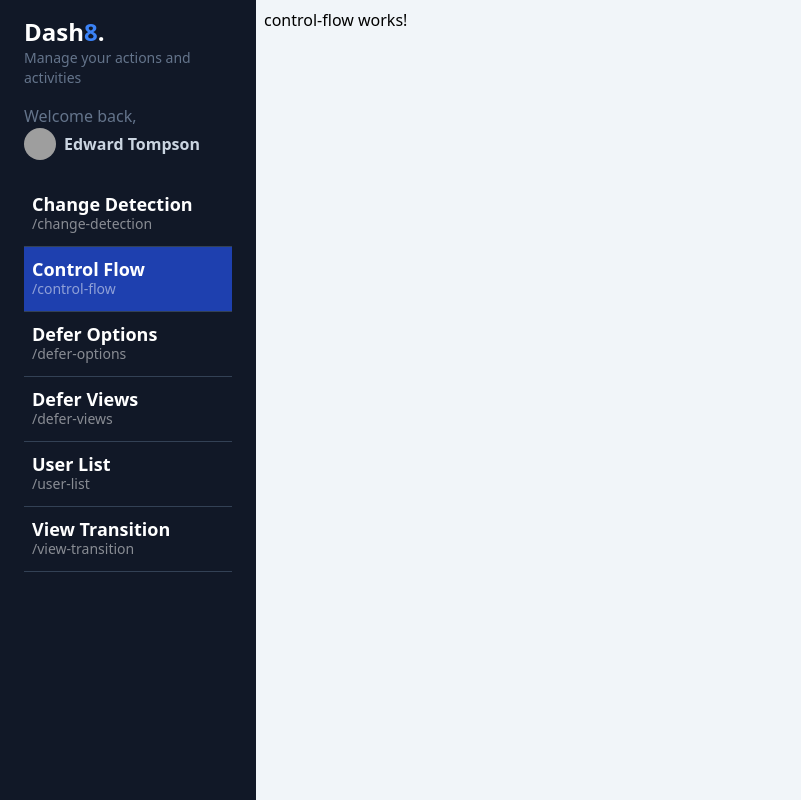
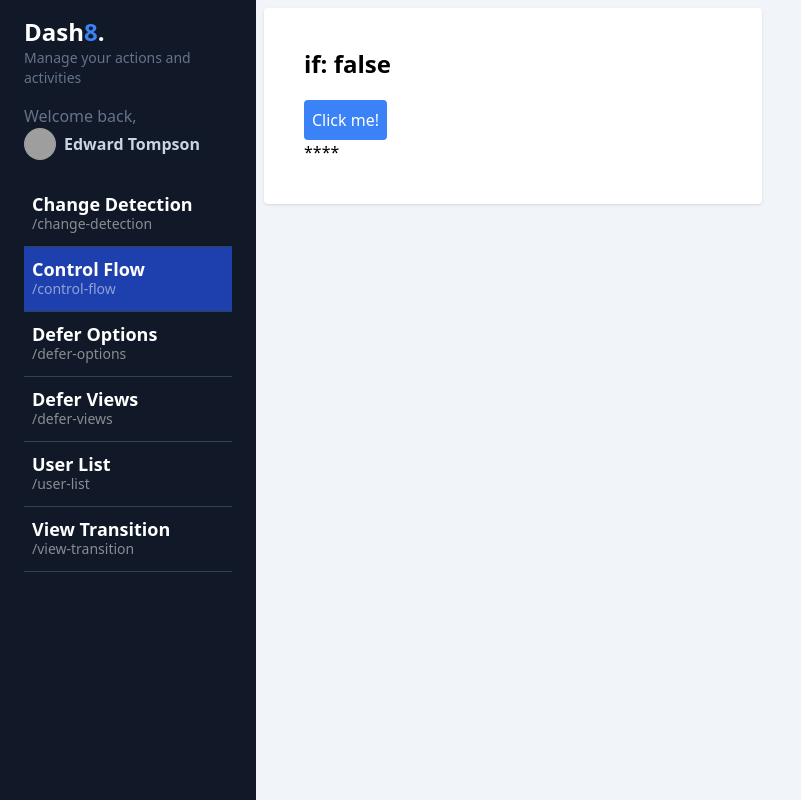
Before and after one commit to nicolashidalgo1989/14-my-dashboard, an Angular app: page /dashboard/control-flow in a window 1280 px wide. Shown: the whole page, without its empty margins (0-801 px from the left). Built offline with nearby package versions, Linux system fonts and the light colour scheme; grey boxes are pictures that could not be loaded.

Commit message:
feat: estructura de control @if @else angular17

```diff
--- a/src/app/dashboard/pages/control-flow/control-flow.component.html
+++ b/src/app/dashboard/pages/control-flow/control-flow.component.html
@@ -1 +1,16 @@
-<p>control-flow works!</p>
+<section class="grid grid-cols-1 md:grid-cols-2 gap-3">
+
+  <div class="bg-white rounded shadow p-10">
+
+    <h2 class="text-2xl font-bold mb-5">if: {{ showContent() }}</h2>
+    <button class="p-2 bg-blue-500 rounded text-white" (click)="toggleContent()">Click me!</button>
+
+    @if( showContent() ){
+      <p>Hola mundo</p>
+    } @else {
+      <p>****</p>
+    }
+
+  </div>
+
+</section>
--- a/src/app/dashboard/pages/control-flow/control-flow.component.ts
+++ b/src/app/dashboard/pages/control-flow/control-flow.component.ts
@@ -1,4 +1,4 @@
-import { Component } from '@angular/core';
+import { Component, signal } from '@angular/core';
 
 @Component({
   standalone: true,
@@ -8,4 +8,10 @@
 })
 export default class ControlFlowComponent {
 
+  public showContent = signal(false);
+
+  public toggleContent() {
+    this.showContent.update( value => !value )
+  }
+
 }
```
